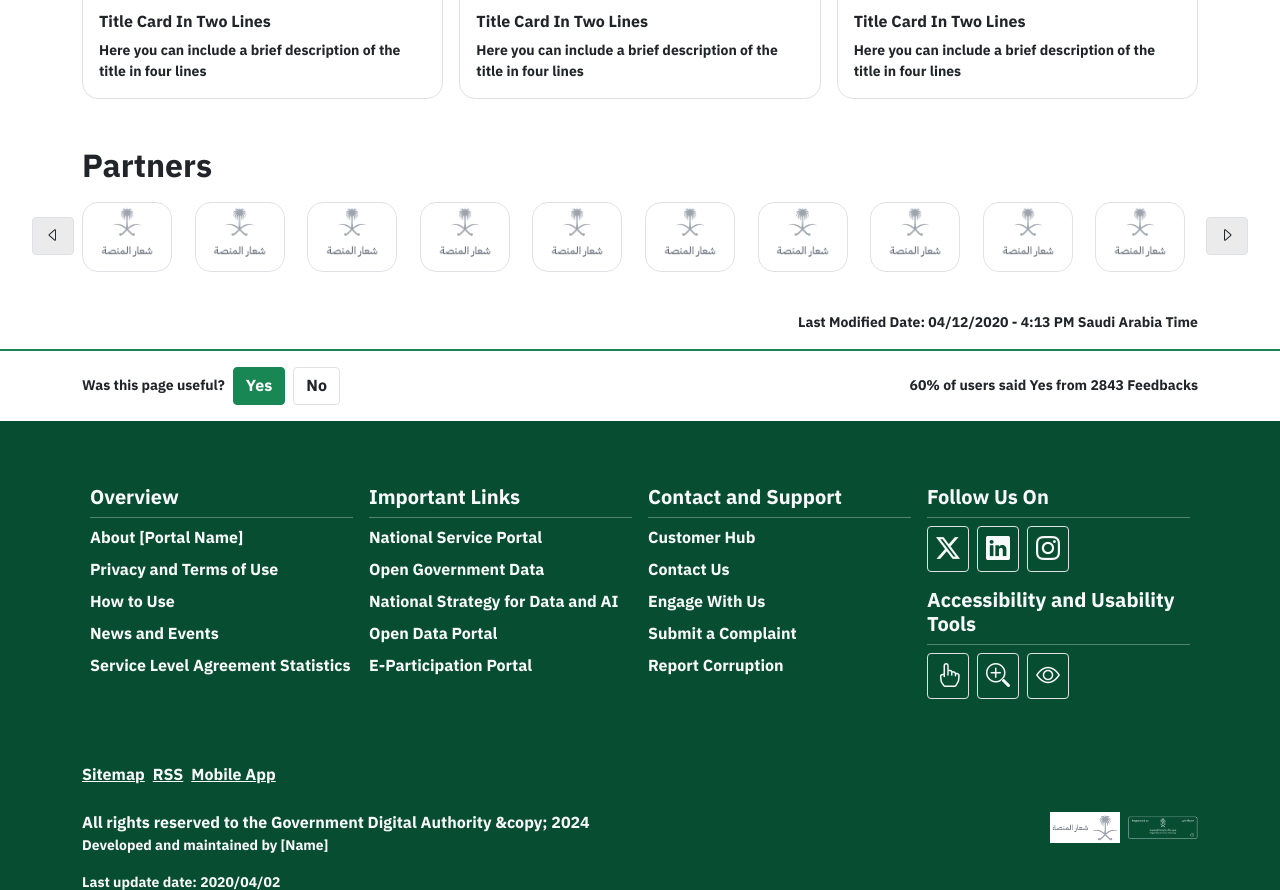
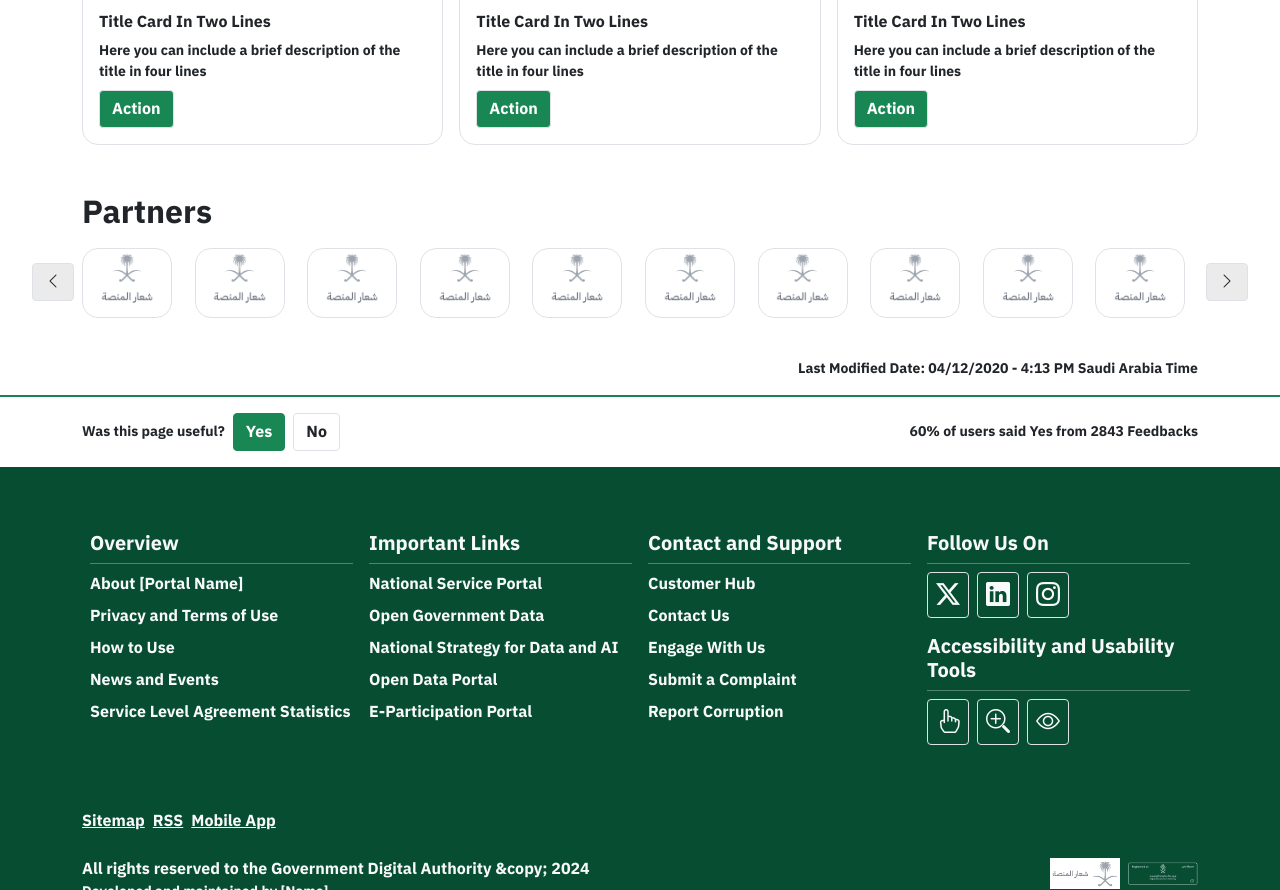
Before and after one commit to hasangad/NDS-Home-template, a plain HTML site: page index.html in a window 1280 px wide. Shown: the part 1812-2702 px from the top of the page. Drawn offline with nearby package versions, Linux system fonts and the light colour scheme.

Commit message:
replace caret

```diff
--- a/index.html
+++ b/index.html
@@ -667,6 +667,12 @@
                 Here you can include a brief description of the title in four
                 lines Here you can include
               </p>
+              <button
+                class="rounded border btn btn-success mt-2 shadow-none"
+                data-translate="cardActionButton"
+              >
+                Action
+              </button>
             </div>
           </div>
           <div class="item col-12 col-md-6 col-lg-4">
@@ -690,6 +696,12 @@
                 Here you can include a brief description of the title in four
                 lines Here you can include
               </p>
+              <button
+                class="rounded border btn btn-success mt-2 shadow-none"
+                data-translate="cardActionButton"
+              >
+                Action
+              </button>
             </div>
           </div>
           <div class="item col-12 col-md-6 col-lg-4">
@@ -713,6 +725,12 @@
                 Here you can include a brief description of the title in four
                 lines Here you can include
               </p>
+              <button
+                class="rounded border btn btn-success mt-2 shadow-none"
+                data-translate="cardActionButton"
+              >
+                Action
+              </button>
             </div>
           </div>
         </div>
@@ -726,10 +744,10 @@
           <h2 class="fw-bold mb-3" data-translate="partners">Partners</h2>
           <div class="d-flex gap-2">
             <button class="prev absolute btn shadow-none border">
-              <i class="bi bi-caret-left"></i>
+              <i class="bi bi-chevron-left"></i>
             </button>
             <button class="next absolute btn shadow-none border">
-              <i class="bi bi-caret-right"></i>
+              <i class="bi bi-chevron-right"></i>
             </button>
           </div>
         </div>
```
